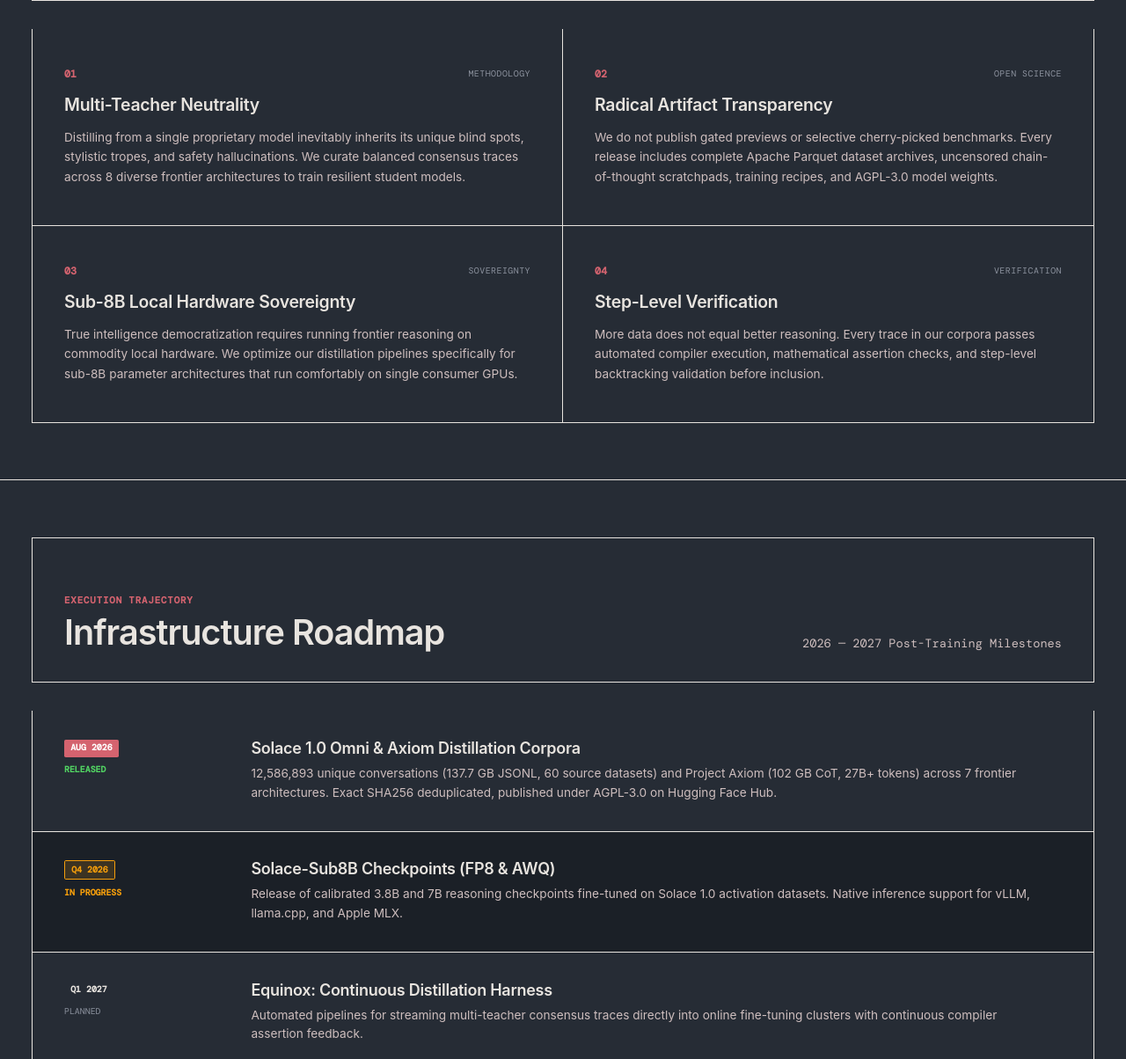
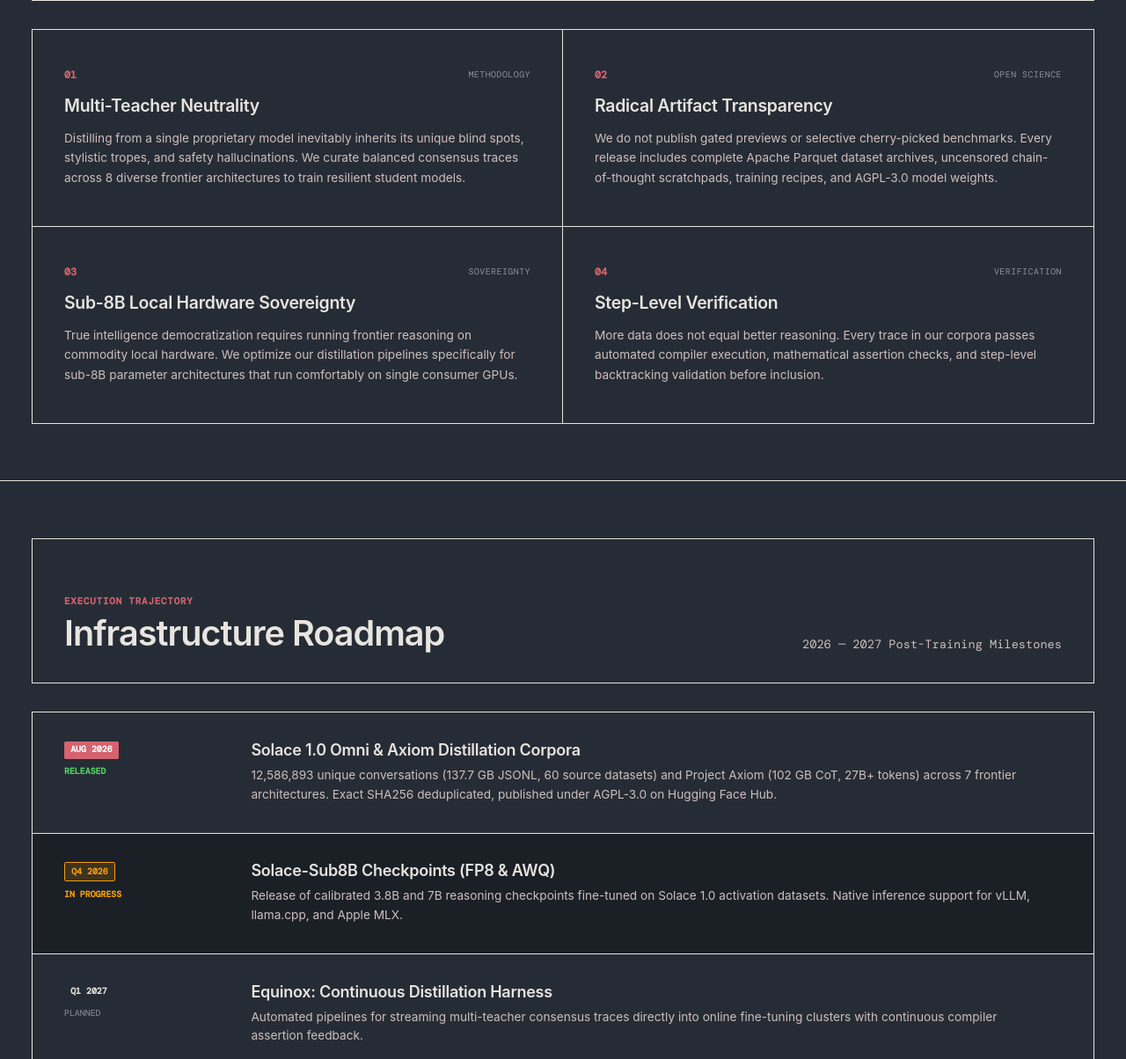
Before and after one commit to Solstice-Labs/solstice-ai-site, an Astro site: page /company in a window 1280 px wide. Shown: the part 656-1860 px from the top of the page at 88% size. Built offline with nearby package versions, Linux system fonts and the light colour scheme; Astro itself is replaced by a stand-in of ours; a web font is replaced by a local one.

Commit message:
fix(ui): close top border on principles grid and roadmap list on company page

```diff
--- a/src/pages/company.astro
+++ b/src/pages/company.astro
@@ -230,9 +230,7 @@ import Layout from '../layouts/Layout.astro';
   .principles-grid {
     display: grid;
     grid-template-columns: repeat(2, 1fr);
-    border-left: var(--border);
-    border-right: var(--border);
-    border-bottom: var(--border);
+    border: var(--border);
   }
 
   .principle-card {
@@ -286,9 +284,7 @@ import Layout from '../layouts/Layout.astro';
   .roadmap-grid-list {
     display: flex;
     flex-direction: column;
-    border-left: var(--border);
-    border-right: var(--border);
-    border-bottom: var(--border);
+    border: var(--border);
   }
 
   .roadmap-row {
```
